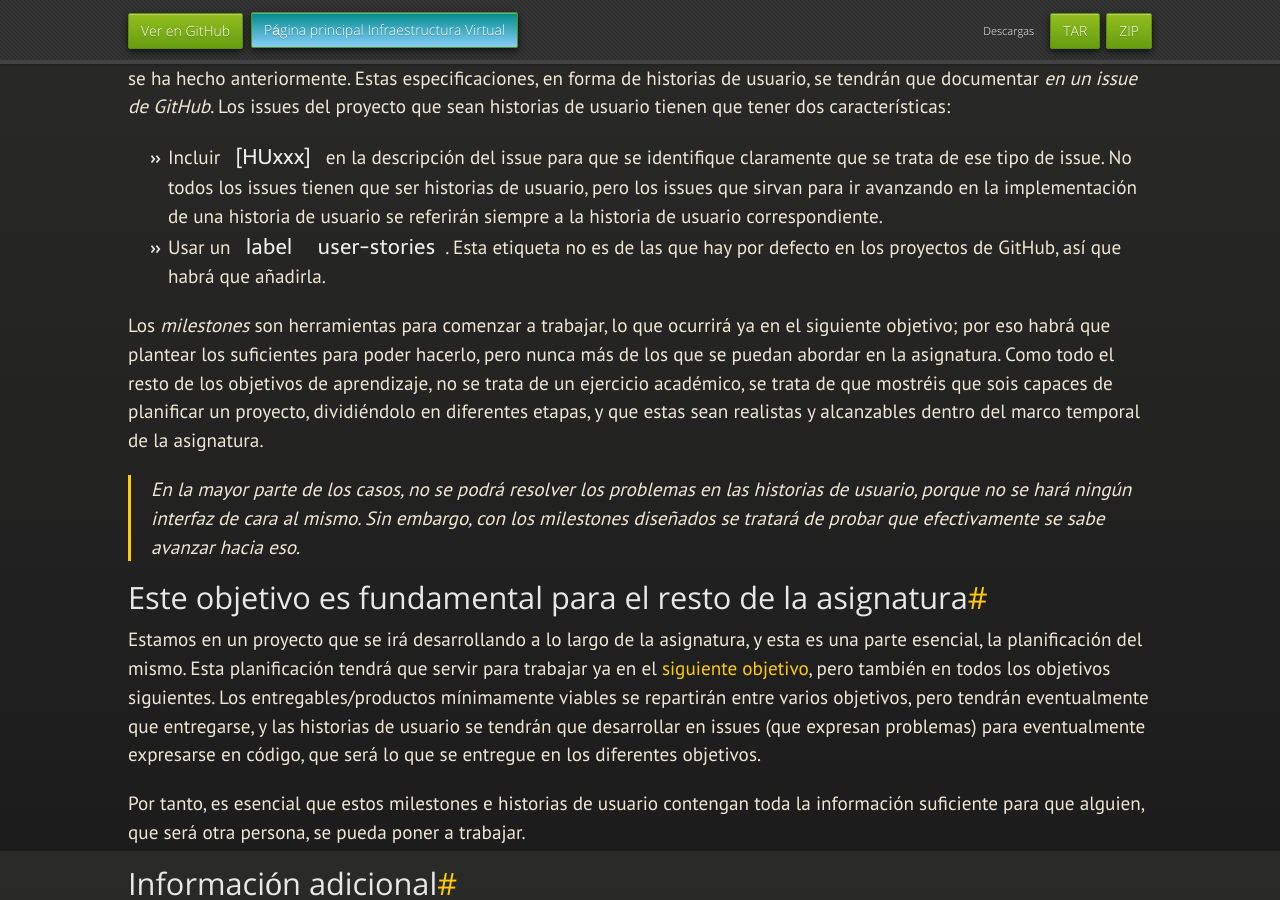
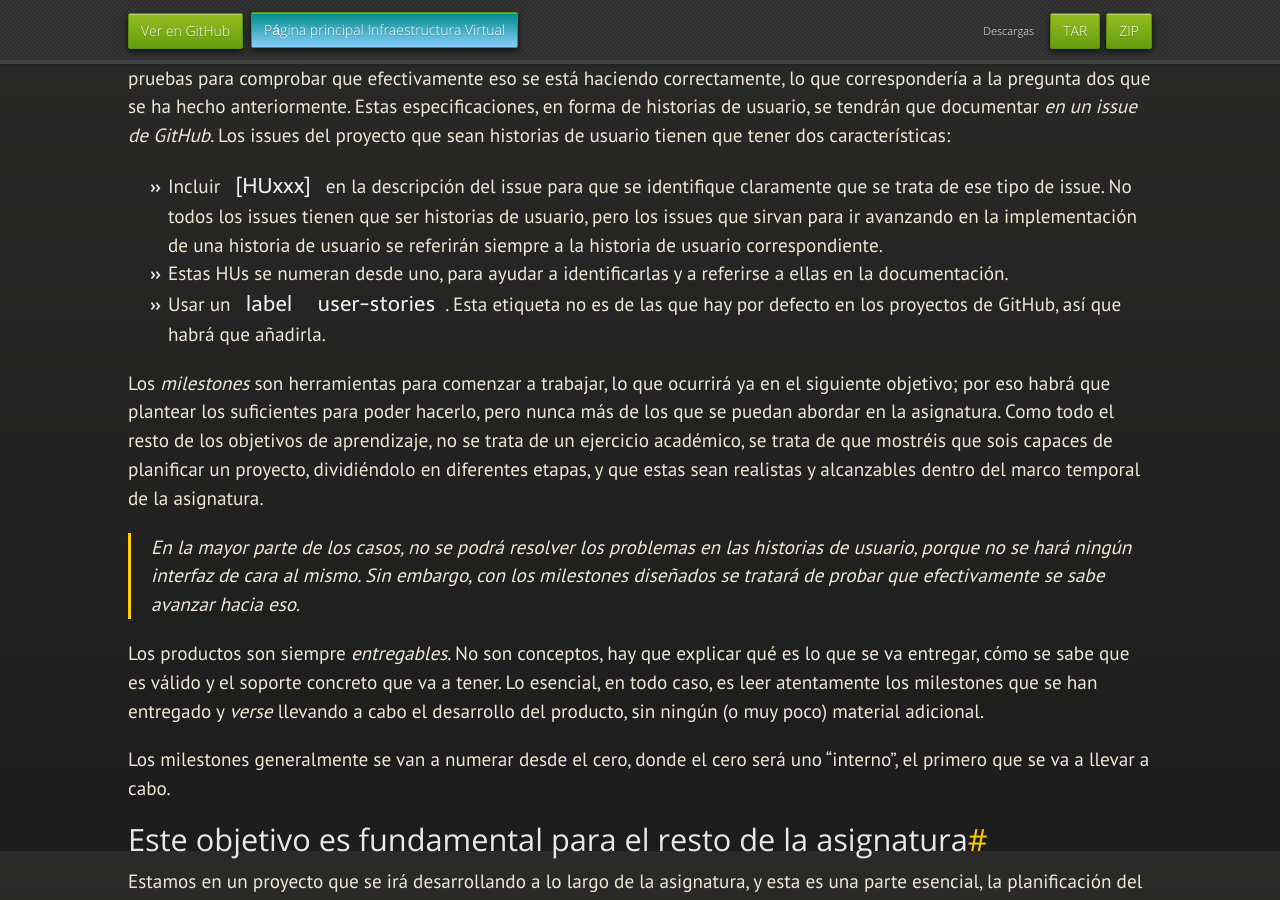
Before and after one commit to JJ/IV, a Jekyll site: the page built from documentos/proyecto/1.Infraestructura.md, in a window 1280 px wide and 900 px high, scrolled down 2749 px. Built offline with Jekyll 4.4.1, drawn with Linux system fonts in a browser that asks for light colours; nearby versions of some CDN libraries; some web fonts are replaced; our own code applies the rules of GitHub Pages for plain Markdown files; some of the changed text lies outside the part shown.

Commit message:
Sync documentos/proyecto/1.Infraestructura.md de master a gh-pages

```diff
--- a/documentos/proyecto/1.Infraestructura.md
+++ b/documentos/proyecto/1.Infraestructura.md
@@ -18,7 +18,9 @@ a dar en el mismo.
 Como en el [objetivo anterior](0.Repositorio), se aconseja vivamente la
 **asistencia a clase** hasta la superación del mismo, para poder resolver sobre
 la marcha las dudas que se planteen, recibir explicaciones genéricas que puedan
-ayudar a la comprensión del mismo, así como sus diferentes subobjetivos.
+ayudar a la comprensión del mismo, así como sus diferentes subobjetivos. También
+se podrá explicar conceptos anteriores a la asignatura que no estén del todo
+claros.
 
 ## Prerrequisitos
 
@@ -149,6 +151,8 @@ historias de usuario tienen que tener dos características:
   sirvan para ir avanzando en la implementación de una historia de
   usuario se referirán siempre a la historia de usuario
   correspondiente.
+* Estas HUs se numeran desde uno, para ayudar a identificarlas y a referirse a
+  ellas en la documentación.
 * Usar un `label` `user-stories`. Esta etiqueta no es de las que hay
   por defecto en los proyectos de GitHub, así que habrá que
   añadirla.
@@ -165,6 +169,15 @@ dentro del marco temporal de la asignatura.
 > historias de usuario, porque no se hará ningún interfaz de cara al mismo. Sin
 > embargo, con los *milestones* diseñados se tratará de probar que efectivamente
 > se sabe avanzar hacia eso.
+
+Los productos son siempre *entregables*. No son conceptos, hay que explicar qué
+es lo que se va entregar, cómo se sabe que es válido y el soporte concreto que
+va a tener. Lo esencial, en todo caso, es leer atentamente los milestones que se
+han entregado y *verse* llevando a cabo el desarrollo del producto, sin ningún
+(o muy poco) material adicional.
+
+Los milestones generalmente se van a numerar desde el cero, donde el cero será
+uno "interno", el primero que se va a llevar a cabo.
 
 ## Este objetivo es fundamental para el resto de la asignatura
 
```
